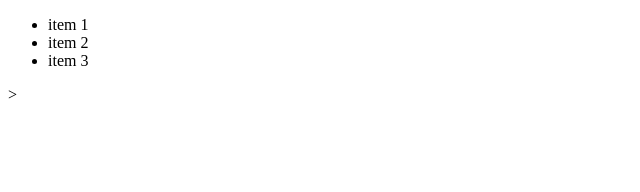
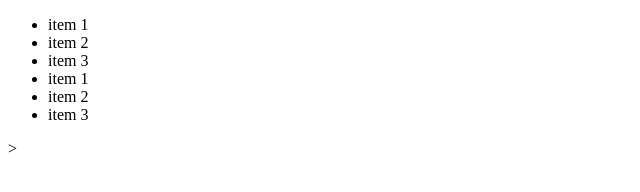
Before and after one commit to ravuthvann/hello-world, a plain HTML site: page index.html in a window 1280 px wide. Shown: the whole page, without its empty margins (0-640 px from the left). Drawn offline with Linux system fonts and the light colour scheme.

Commit message:
Added in Items

```diff
--- a/index.html
+++ b/index.html
@@ -15,6 +15,9 @@
   <li>item 1</li>
   <li>item 2</li>
   <li>item 3</li>
+  <li>item 1</li>
+  <li>item 2</li>
+  <li>item 3</li>
 </ul>>
 </body>
 </html>
```
